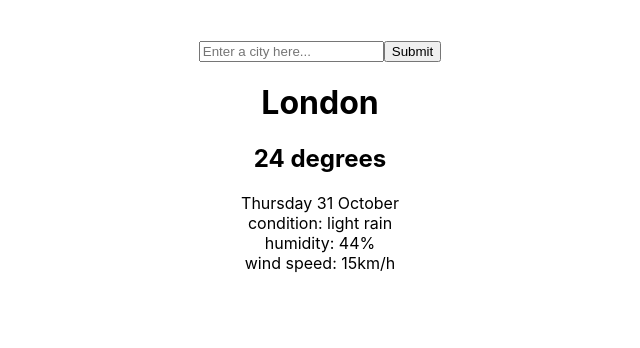
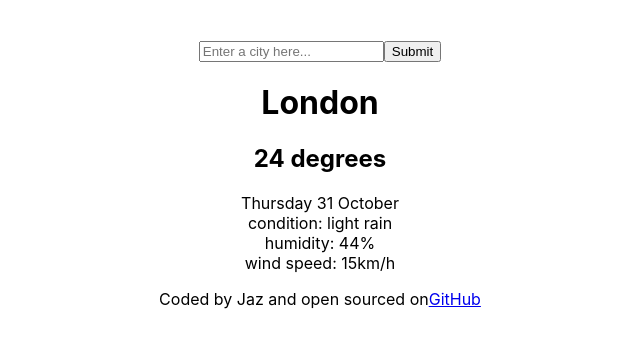
Before and after one commit to Jaz-spec/Weather-app-react, a React (Create React App) app: page / in a window 1280 px wide. Shown: the top 348 px of the page, without its empty margins (320-960 px from the left). Built offline with nearby package versions, Linux system fonts and the light colour scheme.

Commit message:
added link

```diff
--- a/src/App.js
+++ b/src/App.js
@@ -15,6 +15,15 @@ function App() {
 				<li>humidity: 44%</li>
 				<li>wind speed: 15km/h</li>
 			</ul>
+			<div>
+				Coded by Jaz and open sourced on
+				<a
+					href="https://github.com/Jaz-spec/Weather-app-react"
+					target="_blank"
+					rel="noreferrer">
+					GitHub
+				</a>
+			</div>
 		</div>
 	);
 }
```
